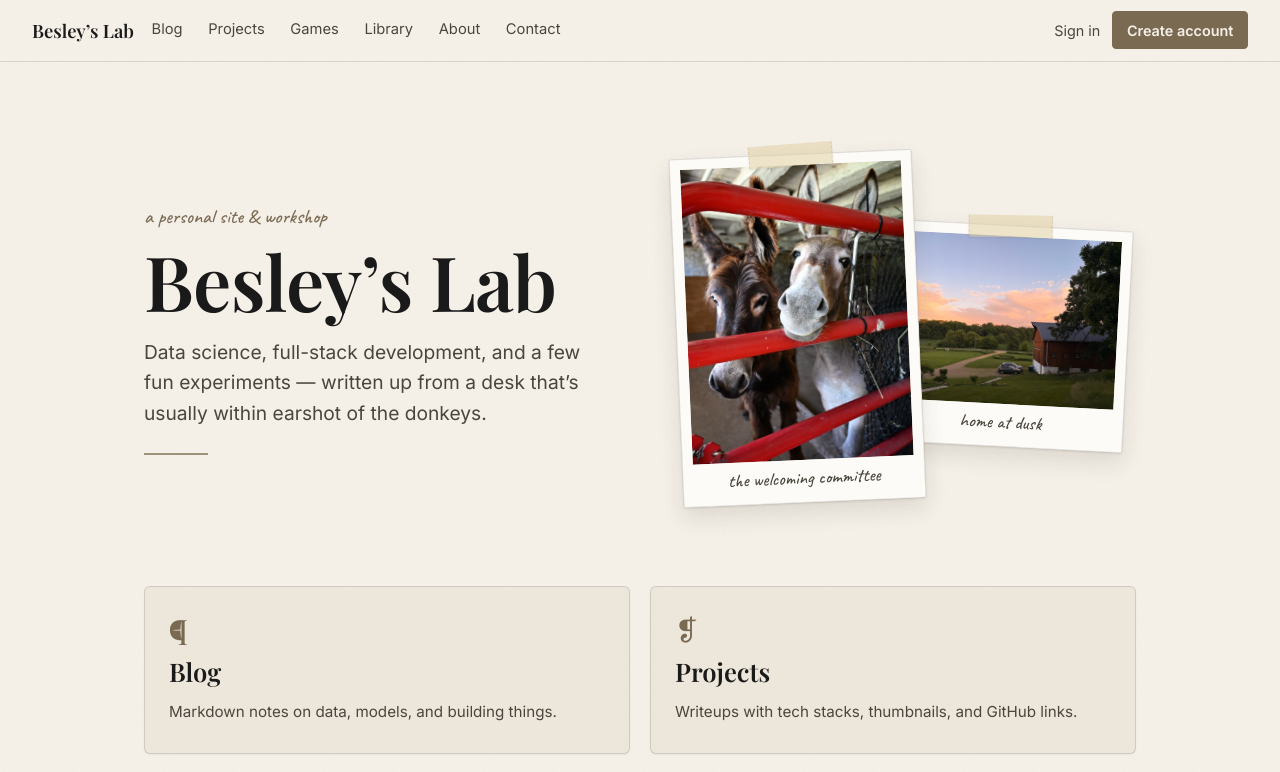
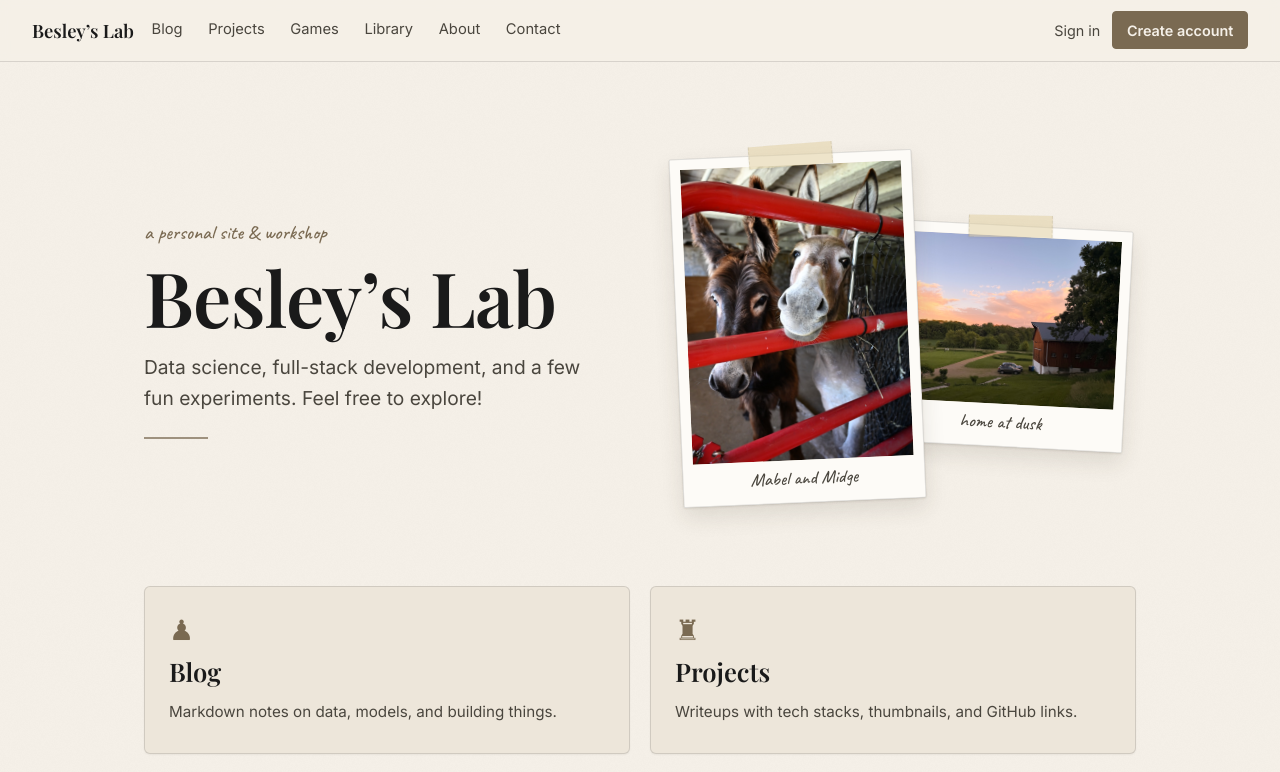
Before and after one commit to sbesley04/Besleys_Lab, a Next.js app: page / in a window 1280 px wide. Shown: the top 772 px of the page. Built offline with nearby package versions, Linux system fonts and the light colour scheme; no server answers.

Commit message:
changing some text 2

```diff
--- a/app/about/page.tsx
+++ b/app/about/page.tsx
@@ -74,7 +74,7 @@ export default function AboutPage() {
               When the laptop is closed, I&rsquo;m usually somewhere in the photos below — on a
               volleyball court (eight years of it, plus a stint as club president and volunteer
               coach), behind a camera (once for Emory&rsquo;s communications team, now mostly for
-              the donkeys), trying my had at ceramics, or reading (for one of my book clubs).
+              the donkeys), trying my hand at ceramics, or reading (for one of my book clubs).
             </p>
             <p style={{ fontSize: "0.95rem" }}>
               Looking for the formal version? Here&rsquo;s my{" "}
--- a/app/page.tsx
+++ b/app/page.tsx
@@ -32,31 +32,31 @@ const sections: Section[] = [
     href: "/blog",
     title: "Blog",
     blurb: "Markdown notes on data, models, and building things.",
-    glyph: "¶",
+    glyph: "♟",
   },
   {
     href: "/projects",
     title: "Projects",
     blurb: "Writeups with tech stacks, thumbnails, and GitHub links.",
-    glyph: "❡",
+    glyph: "♜",
   },
   {
     href: "/games",
     title: "Games",
     blurb: "A small arcade — including the Hunger Games simulator.",
-    glyph: "▦",
+    glyph: "♞",
   },
   {
     href: "/library",
     title: "Library",
     blurb: "A digital bookshelf: what I'm reading, with reviews.",
-    glyph: "❧",
+    glyph: "♛",
   },
   {
     href: "/about",
     title: "About",
     blurb: "Data scientist & full-stack developer. ML, analytics, web.",
-    glyph: "✎",
+    glyph: "♚",
   },
 ];
 
@@ -113,9 +113,7 @@ export default async function HomePage() {
               maxWidth: "42ch",
             }}
           >
-            Data science, full-stack development, and a few fun experiments —
-            written up from a desk that&rsquo;s usually within earshot of the
-            donkeys.
+            Data science, full-stack development, and a few fun experiments. Feel free to explore!
           </p>
           <div
             aria-hidden
@@ -133,7 +131,7 @@ export default async function HomePage() {
           <Snapshot
             src={donkeys}
             alt="Two donkeys poking their noses through a red farm gate"
-            caption="the welcoming committee"
+            caption="Mabel and Midge"
             tilt={-2.5}
             aspect="3 / 4"
             sizes="(max-width: 720px) 60vw, 300px"
```
